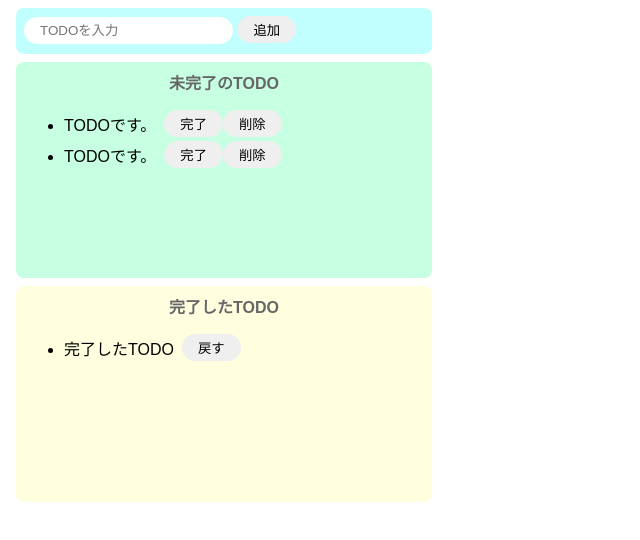
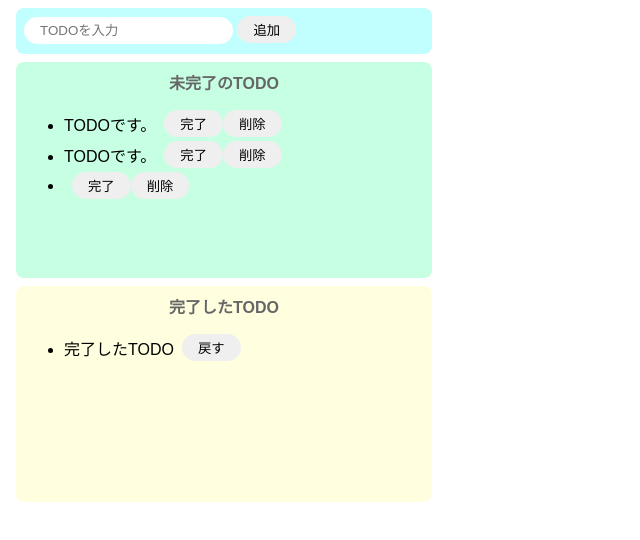
Before and after one commit to YOsGITHUB/Udemy-React-initial, a website built with Parcel: page index.html in a window 1280 px wide. Both pictures are taken after a click on the button "追加". Shown: the whole page, without its empty margins (0-640 px from the left). Built offline with nearby package versions, Linux system fonts and the light colour scheme.

Commit message:
DOM operate

```diff
--- a/index.html
+++ b/index.html
@@ -7,12 +7,12 @@
 
   <body>
     <div class="input-area">
-      <input placeholder="TODOを入力" />
-      <button>追加</button>
+      <input id="add-text" placeholder="TODOを入力" />
+      <button id="add-button">追加</button>
     </div>
     <div class="incomplete-ara">
       <p class="title">未完了のTODO</p>
-      <ul>
+      <ul id="incomplete-list">
         <div class="list-row">
           <li>TODOです。</li>
           <button>完了</button>
--- a/src/index.js
+++ b/src/index.js
@@ -1 +1,44 @@
 import "./styles.css";
+
+const onClickAdd = () => {
+  //テキストボックスの値を取得し初期化する。
+  const inputText = document.getElementById("add-text").value;
+  document.getElementById("add-text").value = "";
+
+  //divタグ生成 JS上からHTMLタグを差し込む
+  const div = document.createElement("div");
+  div.className = "list-row";
+
+  //liタグ生成
+  const li = document.createElement("li");
+  li.innerText = inputText;
+
+  //button(完了)タグ作成
+  const completeButton = document.createElement("button");
+  completeButton.innerText = "完了";
+  completeButton.addEventListener("click", () => {
+    alert("完了");
+  });
+
+  //button(削除)タグ作成
+  const deleteButton = document.createElement("button");
+  deleteButton.innerText = "削除";
+  deleteButton.addEventListener("click", () => {
+    //押された削除ボタンの親タグ(div)を未完了リストから削除
+    const deleteTarget = deleteButton.parentNode;
+    console.log(deleteTarget);
+    document.getElementById("incomplete-list").removeChild(deleteTarget);
+  });
+
+  //divタグの子要素に各要素を設定
+  div.appendChild(li);
+  div.appendChild(completeButton);
+  div.appendChild(deleteButton);
+
+  //未完了のリストに追加
+  document.getElementById("incomplete-list").appendChild(div);
+};
+
+document
+  .getElementById("add-button")
+  .addEventListener("click", () => onClickAdd());
```
